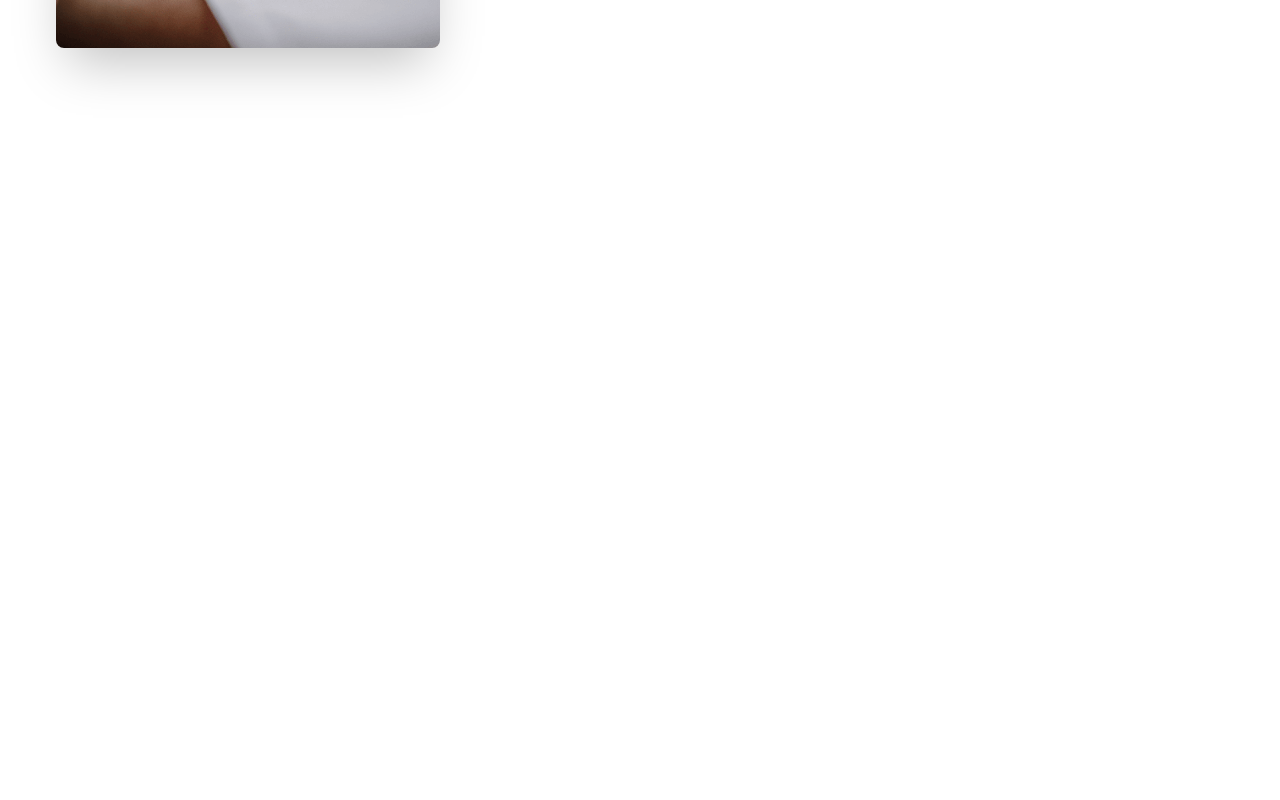
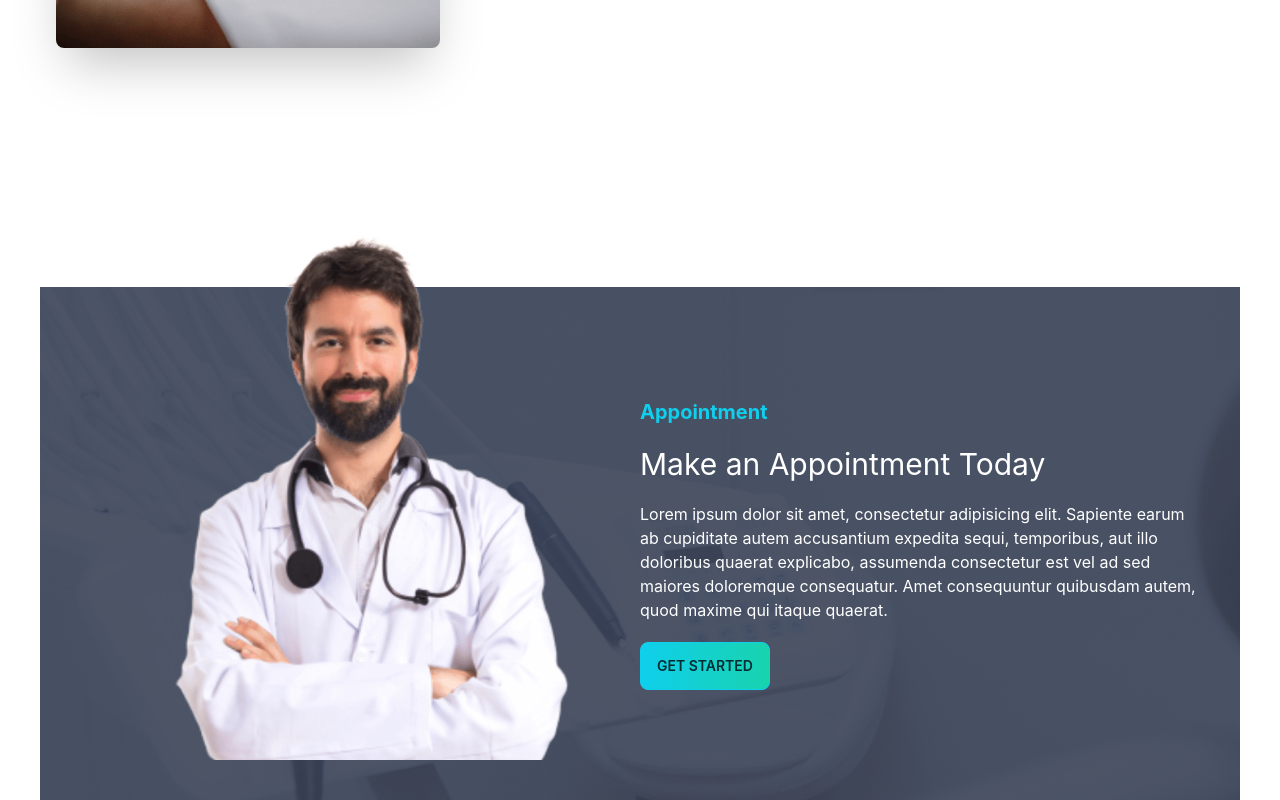
Before and after one commit to laizuakram1/doctors-portal-client, a React (Create React App) app: page / in a window 1280 px wide. Shown: the part 2144-2944 px from the top of the page. Before the commit the page ends 2351 px from the top, so only its background shows below. Built offline with nearby package versions, Linux system fonts and the light colour scheme.

Commit message:
create make appointment

```diff
--- a/src/pages/Home/Home.js
+++ b/src/pages/Home/Home.js
@@ -1,6 +1,7 @@
 import React from 'react';
 import Banner from './Banner';
 import Info from './Info';
+import MakeAppointment from './MakeAppointment';
 import Services from './Services';
 
 const Home = () => {
@@ -9,6 +10,7 @@ const Home = () => {
             <Banner></Banner>
             <Info></Info>
             <Services></Services>
+            <MakeAppointment></MakeAppointment>
 
         </div>
     );
--- /dev/null
+++ b/src/pages/Home/MakeAppointment.js
@@ -0,0 +1,25 @@
+import React from 'react';
+import appointment from '../../assets/images/appointment.png';
+import doctor from '../../assets/images/doctor-small.png';
+import PrimaryButton from '../Shared/Navbar/PrimaryButton';
+
+const MakeAppointment = () => {
+    return (
+        <section style={{
+            background: `url(${appointment})`
+        }}
+        className='flex justify-center items-center mt-20 p-10'>
+            <div className='flex-1 hidden lg:block'>
+                <img className='mt-[-100px]' src={doctor} alt="" />
+            </div>
+            <div className='flex-1'>
+                <h3 className='text-xl text-primary font-bold mb-5'>Appointment</h3>
+                <h2 className='text-3xl text-white mb-5'>Make an Appointment Today</h2>
+                <p className='text-white mb-5 text-left'>Lorem ipsum dolor sit amet, consectetur adipisicing elit. Sapiente earum ab cupiditate autem accusantium expedita sequi, temporibus, aut illo doloribus quaerat explicabo, assumenda consectetur est vel ad sed maiores doloremque consequatur. Amet consequuntur quibusdam autem, quod maxime qui itaque quaerat.</p>
+               <PrimaryButton>Get Started</PrimaryButton>
+            </div>
+        </section>
+            );
+};
+
+            export default MakeAppointment;
```
